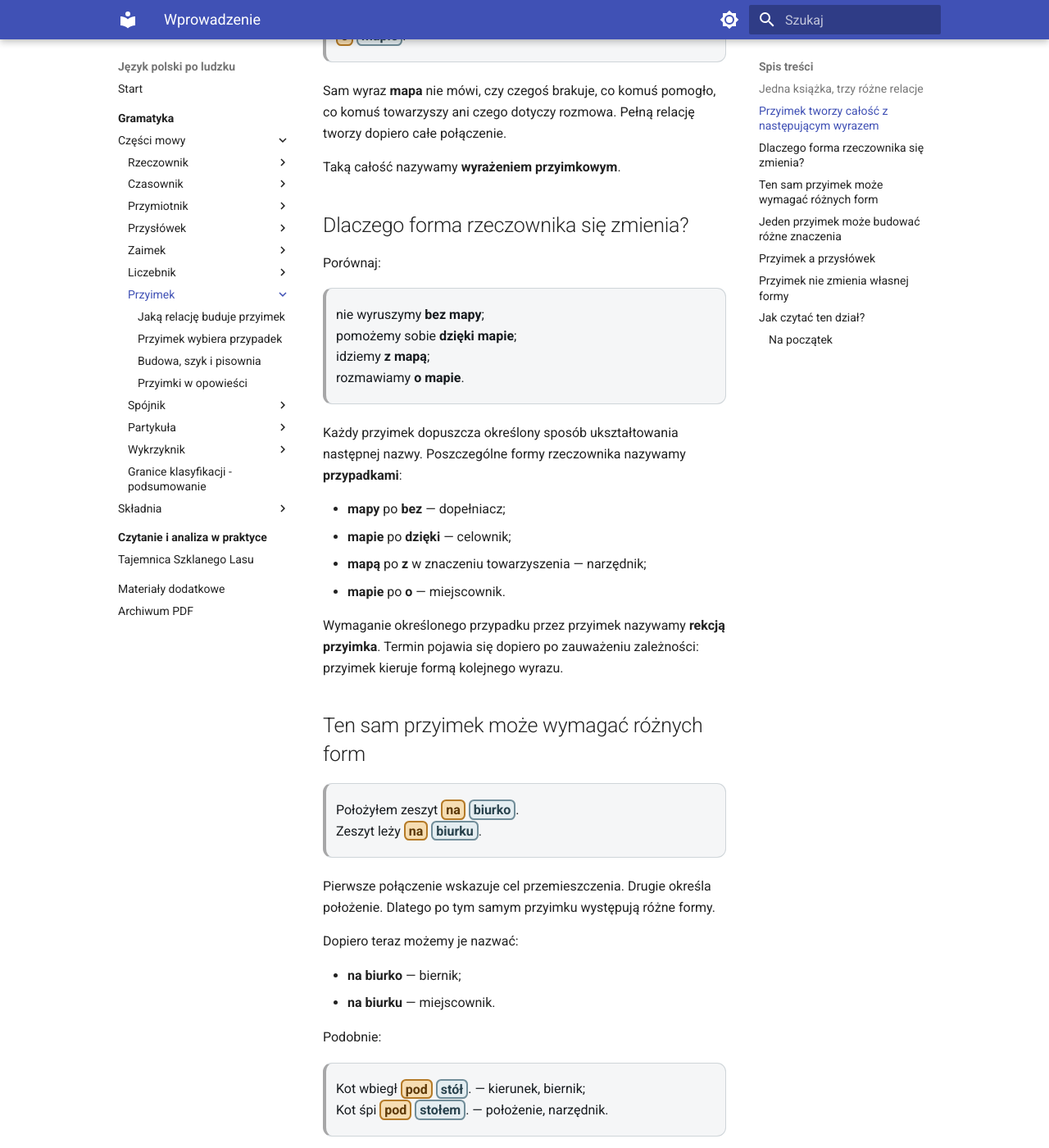
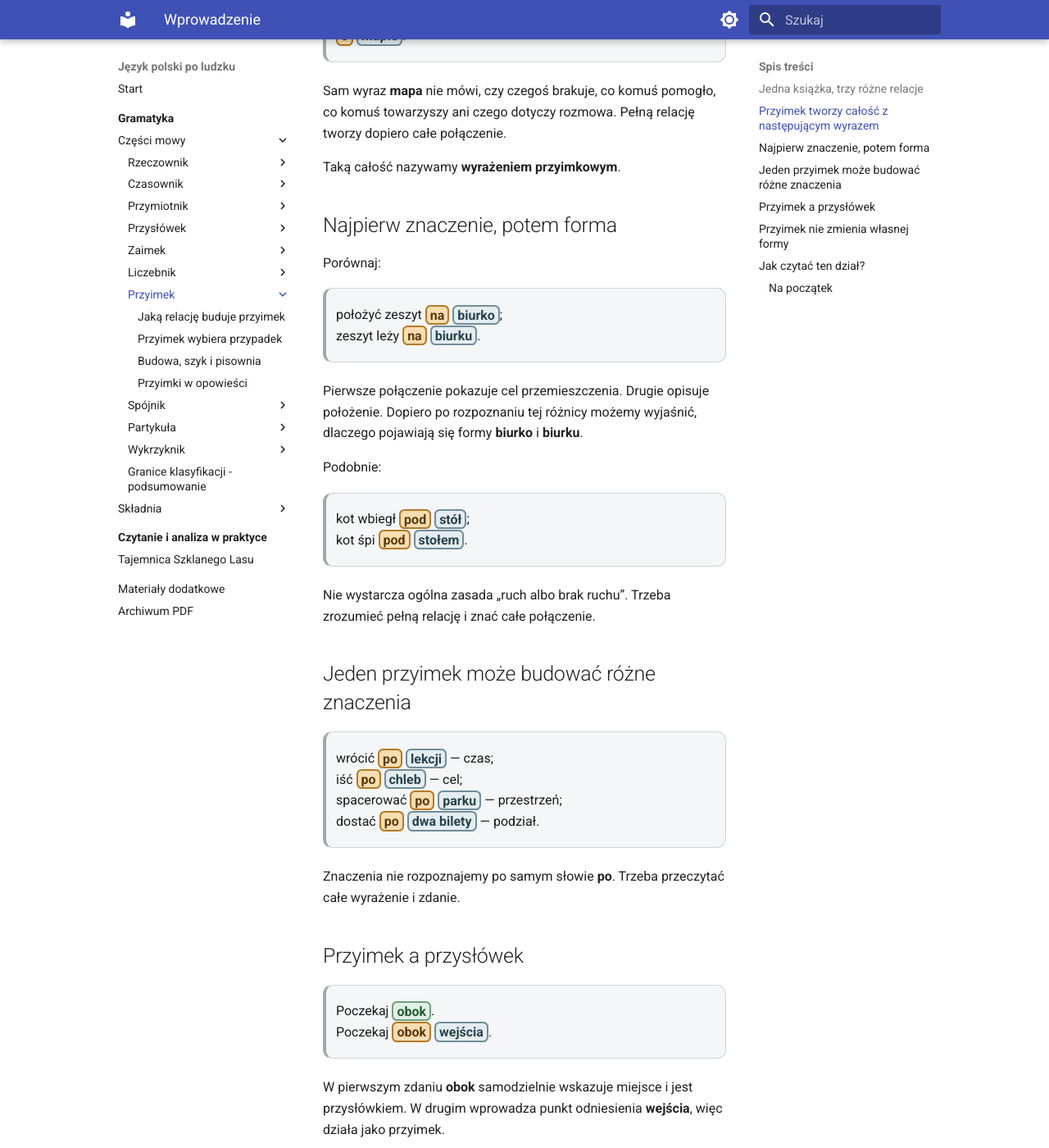
Before and after one commit to dchorazkiewicz/SP_JP, an MkDocs documentation site: the page built from docs/gramatyka/czesci-mowy/przyimek/index.md, in a window 1280 px wide and 1400 px high, scrolled down 1077 px. Shown: the whole window at 82% size. Built offline with MkDocs 1.6.1 and Material for MkDocs 9.7.7, drawn with Linux system fonts in a browser that asks for light colours; some of the changed text lies outside the part shown.

Commit message:
Ustaw znaczenie przyimka przed rekcją

```diff
--- a/docs/gramatyka/czesci-mowy/przyimek/index.md
+++ b/docs/gramatyka/czesci-mowy/przyimek/index.md
@@ -4,7 +4,7 @@
 
 <div class="lesson-lead" markdown>
 
-Przyimek pokazuje **relację między elementami zdania**: miejsce, kierunek, czas, przyczynę, cel, sposób albo zależność. Najpierw obserwujemy tę relację i zmianę formy następnego wyrazu. Dopiero później nazywamy przypadek i wymaganie przyimka.
+Przyimek pokazuje **relację między elementami zdania**: miejsce, kierunek, czas, przyczynę, cel, sposób albo zależność. Najpierw obserwujemy tę relację. Dopiero później sprawdzamy, dlaczego wraz z przyimkiem zmienia się forma następnego wyrazu.
 
 </div>
 
@@ -33,45 +33,21 @@ Sam wyraz **mapa** nie mówi, czy czegoś brakuje, co komuś pomogło, co komuś
 
 Taką całość nazywamy **wyrażeniem przyimkowym**.
 
-## Dlaczego forma rzeczownika się zmienia?
+## Najpierw znaczenie, potem forma
 
 Porównaj:
 
-> nie wyruszymy **bez mapy**;
-> pomożemy sobie **dzięki mapie**;
-> idziemy **z mapą**;
-> rozmawiamy **o mapie**.
+> położyć zeszyt <span class="prep-focus">na</span> <span class="governed-focus">biurko</span>;
+> zeszyt leży <span class="prep-focus">na</span> <span class="governed-focus">biurku</span>.
 
-Każdy przyimek dopuszcza określony sposób ukształtowania następnej nazwy. Poszczególne formy rzeczownika nazywamy **przypadkami**:
-
-- **mapy** po **bez** — dopełniacz;
-- **mapie** po **dzięki** — celownik;
-- **mapą** po **z** w znaczeniu towarzyszenia — narzędnik;
-- **mapie** po **o** — miejscownik.
-
-Wymaganie określonego przypadku przez przyimek nazywamy **rekcją przyimka**. Termin pojawia się dopiero po zauważeniu zależności: przyimek kieruje formą kolejnego wyrazu.
-
-## Ten sam przyimek może wymagać różnych form
-
-> Położyłem zeszyt <span class="prep-focus">na</span> <span class="governed-focus">biurko</span>.
-> Zeszyt leży <span class="prep-focus">na</span> <span class="governed-focus">biurku</span>.
-
-Pierwsze połączenie wskazuje cel przemieszczenia. Drugie określa położenie. Dlatego po tym samym przyimku występują różne formy.
-
-Dopiero teraz możemy je nazwać:
-
-- **na biurko** — biernik;
-- **na biurku** — miejscownik.
+Pierwsze połączenie pokazuje cel przemieszczenia. Drugie opisuje położenie. Dopiero po rozpoznaniu tej różnicy możemy wyjaśnić, dlaczego pojawiają się formy **biurko** i **biurku**.
 
 Podobnie:
 
-> Kot wbiegł <span class="prep-focus">pod</span> <span class="governed-focus">stół</span>. — kierunek, biernik;
-> Kot śpi <span class="prep-focus">pod</span> <span class="governed-focus">stołem</span>. — położenie, narzędnik.
+> kot wbiegł <span class="prep-focus">pod</span> <span class="governed-focus">stół</span>;
+> kot śpi <span class="prep-focus">pod</span> <span class="governed-focus">stołem</span>.
 
-<div class="preposition-checkpoint">
-  <div class="preposition-checkpoint__title">Ruch nie wystarcza do wyboru formy</div>
-  <p>Mówimy <em>spacerować po parku</em>, <em>iść wzdłuż rzeki</em> i <em>wracać z miasta</em>. Trzeba znać całe połączenie i jego znaczenie.</p>
-</div>
+Nie wystarcza ogólna zasada „ruch albo brak ruchu”. Trzeba zrozumieć pełną relację i znać całe połączenie.
 
 ## Jeden przyimek może budować różne znaczenia
 
@@ -101,8 +77,8 @@ Przyimek **bez** lub **przy** pozostaje taki sam, choć zmienia się następują
 ## Jak czytać ten dział?
 
 <div class="topic-grid">
-  <a class="topic-card topic-card--primary" href="przypadki-i-rekcja/"><span class="topic-number">01</span><strong>Dlaczego przyimek zmienia formę następnego wyrazu?</strong><span>Najpierw całe połączenia, później nazwy przypadków i pojęcie rekcji.</span></a>
-  <a class="topic-card" href="znaczenie-i-rodzaje/"><span class="topic-number">02</span><strong>Jaką relację buduje przyimek?</strong><span>Miejsce, kierunek, czas, przyczyna, cel, sposób i relacje pojęciowe.</span></a>
+  <a class="topic-card topic-card--primary" href="znaczenie-i-rodzaje/"><span class="topic-number">01</span><strong>Jaką relację buduje przyimek?</strong><span>Miejsce, kierunek, czas, przyczyna, cel, sposób i relacje pojęciowe.</span></a>
+  <a class="topic-card" href="przypadki-i-rekcja/"><span class="topic-number">02</span><strong>Dlaczego przyimek zmienia formę następnego wyrazu?</strong><span>Najpierw całe połączenia, później nazwy przypadków i pojęcie rekcji.</span></a>
   <a class="topic-card" href="skladnia-i-pisownia/"><span class="topic-number">03</span><strong>Budowa i zapis całych połączeń</strong><span>Formy zaimków po przyimku, warianty <em>w/we, z/ze</em>, połączenia wielowyrazowe i zdania niejednoznaczne.</span></a>
   <a class="topic-card topic-card--reading" href="przyimki-w-tekscie/"><span class="topic-number">04</span><strong>Przyimki w opowieści</strong><span>Jak relacje przestrzenne, czasowe i przyczynowe budują drogę bohaterów oraz logikę wydarzeń.</span></a>
 </div>
@@ -112,12 +88,12 @@ Przyimek **bez** lub **przy** pozostaje taki sam, choć zmienia się następują
 <ul>
   <li>Przyimek buduje relację razem z następującym wyrazem.</li>
   <li>Całe połączenie nazywamy wyrażeniem przyimkowym.</li>
-  <li>Przyimek może wymagać określonej formy rzeczownika; to wymaganie nazywamy rekcją.</li>
-  <li>Ten sam przyimek może łączyć się z różnymi przypadkami zależnie od znaczenia.</li>
+  <li>Najpierw rozpoznajemy znaczenie relacji, a dopiero potem analizujemy formę następnego wyrazu.</li>
+  <li>Ten sam przyimek może budować różne znaczenia i łączyć się z różnymi formami.</li>
   <li>Przyimek rozpoznajemy po sposobie użycia, nie po samym zapisie.</li>
 </ul>
 </div>
 
-[Przejdź do pierwszej lekcji](przypadki-i-rekcja/){ .md-button .md-button--primary }
+[Przejdź do pierwszej lekcji](znaczenie-i-rodzaje/){ .md-button .md-button--primary }
 
 </div>
```
